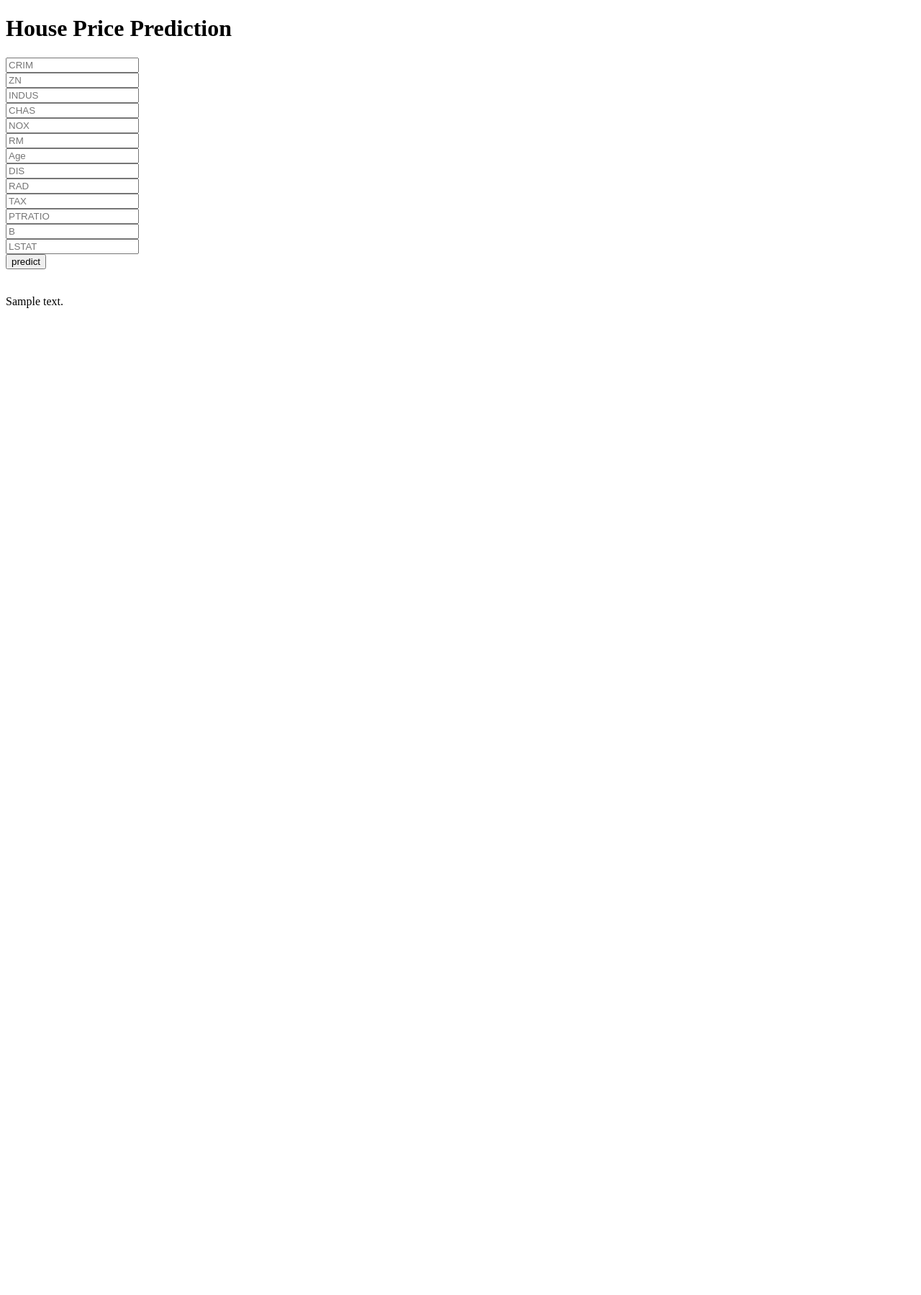
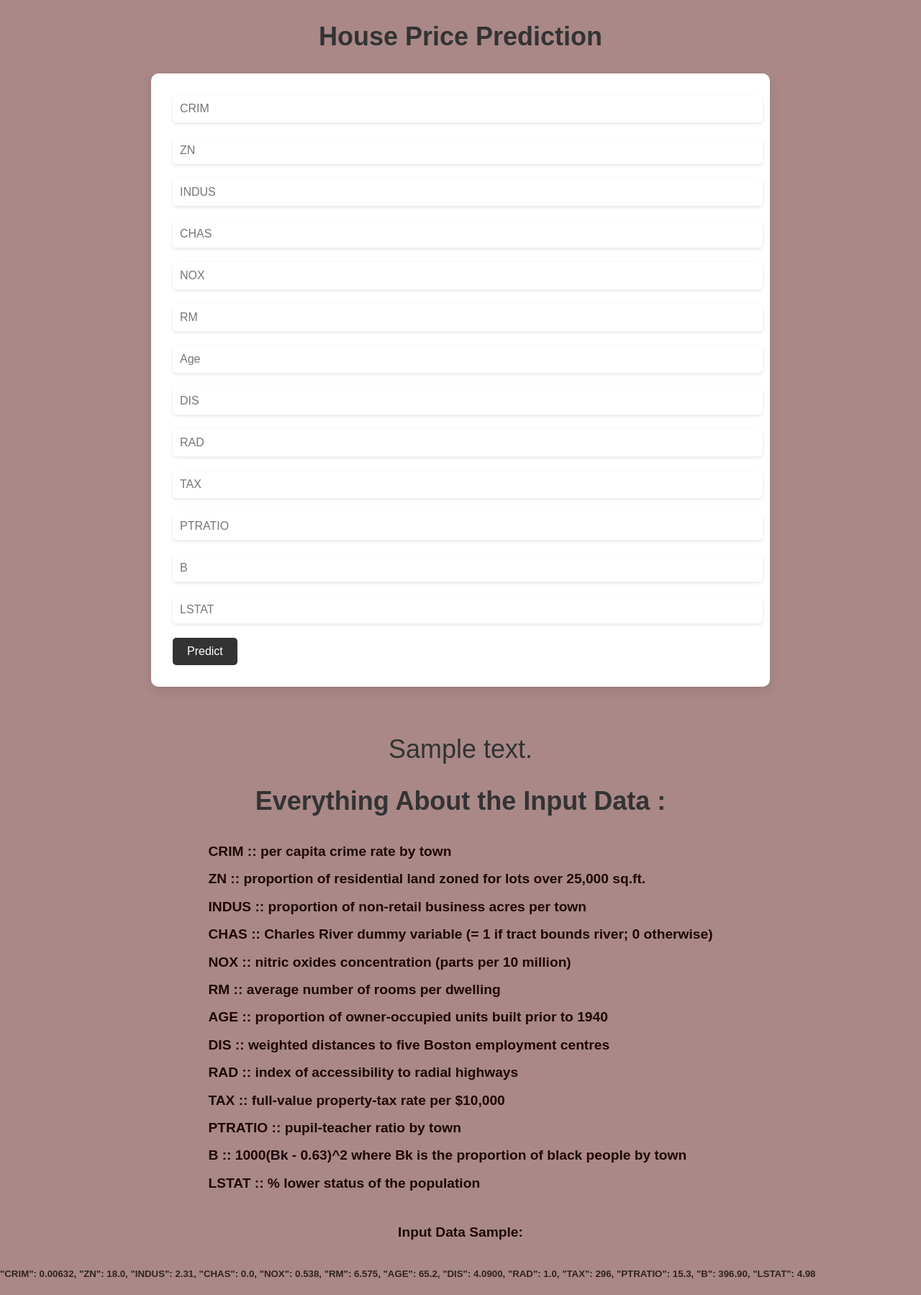
Before and after one commit to RaghuBhetwal/Boston_House_price, a Flask app: template Templates/home.html in a window 1280 px wide. Shown: the whole page at 72% size. Before the commit the page ends 428 px from the top, so only its background shows below. Run offline with Flask 2, Linux system fonts and the light colour scheme; the template is opened without the code that fills it: most values are stand-ins (such as "Sample title", 1, 10 or a date in 2020); parts of the project's set-up code (start-up, migrations or seed data) failed here and were passed over.

Commit message:
Final Version

```diff
--- a/Templates/home.html
+++ b/Templates/home.html
@@ -5,36 +5,165 @@
     <meta charset="UTF-8">
     <meta http-equiv="X-UA-Compatible" content="IE=edge">
     <meta name="viewport" content="width=h1, initial-scale=1.0">
-    <title>Document</title>
+    <title>House Price Prediction</title>
+    <style>
+        body {
+            font-family: Arial, sans-serif;
+            margin: 0;
+            padding: 0;
+            background-color: #aa8888;
+        }
+
+        h1 {
+            font-size: 36px;
+            text-align: center;
+            margin: 30px 0;
+            color: #333;
+        }
+
+        h4 {
+            display: flex;
+            font-size: 1.2rem;
+            justify-content: center;
+            margin: 30px 0;
+            line-height: 2;
+            color: #1f0707;
+        }
+
+        h5 {
+            color: #322323;
+
+        }
+
+
+
+        form {
+            max-width: 800px;
+            margin: 0 auto;
+            background-color: #FFF;
+            padding: 30px;
+            border-radius: 10px;
+            box-shadow: 0 5px 15px rgba(0, 0, 0, 0.1);
+        }
+
+        input[type="text"] {
+            display: block;
+            width: 100%;
+            padding: 10px;
+            font-size: 16px;
+            margin-bottom: 20px;
+            border-radius: 5px;
+            border: none;
+            box-shadow: 0 2px 5px rgba(0, 0, 0, 0.1);
+        }
+
+        button[type="submit"] {
+            background-color: #333;
+            color: #FFF;
+            border: none;
+            border-radius: 5px;
+            padding: 10px 20px;
+            font-size: 16px;
+            cursor: pointer;
+            transition: background-color 0.2s ease-in-out;
+        }
+
+        button[type="submit"]:hover {
+            background-color: #555;
+        }
+    </style>
 </head>
 
 <body>
-    <h1>
-        House Price Prediction
-    </h1>
+    <h1>House Price Prediction</h1>
     <div>
         <!-- Main Input For Receiving Query to our ML -->
         <form action="{{ url_for('predict')}}" method="post">
-            <input type="text" name="CRIM" placeholder="CRIM" -required="required" /><br>
-            <input type="text" name="ZN" placeholder="ZN" required="required" /><br>
-            <input type="text" name="INDUS" placeholder="INDUS" -required="required" /><br>
-            <input type="text" name="CHAS" placeholder="CHAS" required="required" /><br>
-            <input type="text" name="NOX" placeholder="NOX" required="required" /><br>
-            <input type="text" name="RM" placeholder="RM" required="required" /><br>
-            <input type="text" name="Age" placeholder="Age" required="required" /><br>
-            <input type="text" name="DIS" placeholder="DIS" required="required" /><br>
-            <input type="text" name="RAD" placeholder="RAD" required="required" /><br>
-            <input type="text" name="TAX" placeholder="TAX" required="required" /><br>
-            <input type="text" name="PTRATIO" placeholder="PTRATIO" required="required" /><br>
-            <input type="text" name="B" placeholder="B" required="required" /><br>
-            <input type="text" name="LSTAT" placeholder="LSTAT" required="required" /><br>
-            <button type="Submit" class="Button_class">predict</button>
+            <input type="text" name="CRIM" placeholder="CRIM" required="required" />
+            <input type="text" name="ZN" placeholder="ZN" required="required" />
+            <input type="text" name="INDUS" placeholder="INDUS" required="required" />
+            <input type="text" name="CHAS" placeholder="CHAS" required="required" />
+            <input type="text" name="NOX" placeholder="NOX" required="required" />
+            <input type="text" name="RM" placeholder="RM" required="required" />
+            <input type="text" name="Age" placeholder="Age" required="required" />
+            <input type="text" name="DIS" placeholder="DIS" required="required" />
+            <input type="text" name="RAD" placeholder="RAD" required="required" />
+            <input type="text" name="TAX" placeholder="TAX" required="required" />
+            <input type="text" name="PTRATIO" placeholder="PTRATIO" required="required" />
+            <input type="text" name="B" placeholder="B" required="required" />
+            <input type="text" name="LSTAT" placeholder="LSTAT" required="required" />
+            <button type="submit">Predict</button>
         </form>
         <br>
         <br>
     </div>
+    <div style="font-size: 36px;
+text-align: center;
+margin: 30px 0;
+color: #333;">
 
-{{Prediction_text}}
+        {{Prediction_text}}
+
+    </div>
+
+    <div>
+        <h1>
+
+
+            Everything About the Input Data :
+
+        </h1>
+        <h4>
+            CRIM :: per capita crime rate by town
+            <br>
+            ZN :: proportion of residential land zoned for lots over 25,000 sq.ft.
+            <br>
+            INDUS :: proportion of non-retail business acres per town
+            <br>
+
+            CHAS :: Charles River dummy variable (= 1 if tract bounds river; 0 otherwise) <br>
+
+            NOX :: nitric oxides concentration (parts per 10 million) <br>
+
+            RM :: average number of rooms per dwelling <br>
+
+            AGE :: proportion of owner-occupied units built prior to 1940 <br>
+
+            DIS :: weighted distances to five Boston employment centres <br>
+
+            RAD :: index of accessibility to radial highways <br>
+
+            TAX :: full-value property-tax rate per $10,000 <br>
+
+            PTRATIO :: pupil-teacher ratio by town <br>
+
+            B :: 1000(Bk - 0.63)^2 where Bk is the proportion of black people by town <br>
+
+            LSTAT :: % lower status of the population <br>
+
+
+    </div>
+    <div>
+        <h4> Input Data Sample:
+        </h4>
+        <h5>
+            "CRIM": 0.00632,
+            "ZN": 18.0,
+            "INDUS": 2.31,
+            "CHAS": 0.0,
+            "NOX": 0.538,
+            "RM": 6.575,
+            "AGE": 65.2,
+            "DIS": 4.0900,
+            "RAD": 1.0,
+            "TAX": 296,
+            "PTRATIO": 15.3,
+            "B": 396.90,
+            "LSTAT": 4.98
+
+        </h5>
+
+    </div>
 </body>
 
 </html>
--- a/app.py
+++ b/app.py
@@ -32,7 +32,7 @@ def predict():
     final_input  = scalar.transform(np.array(data).reshape(1,-1))
     print(final_input)
     output = model.predict(final_input)[0]
-    return render_template("home.html", Prediction_text = "The House Price Prediction is {}".format(output))
+    return render_template("home.html", Prediction_text = "The House Price Prediction is $ {}".format(round(output*1000,2)))
 
 if __name__ == "__main__":
     app.run(debug = True)
--- a/requirements.txt
+++ b/requirements.txt
@@ -2,3 +2,5 @@ Flask
 scikit-learn
 pandas
 numpy
+matplotlib
+gunicorn
```
Also changed, not shown: 2 other files.
